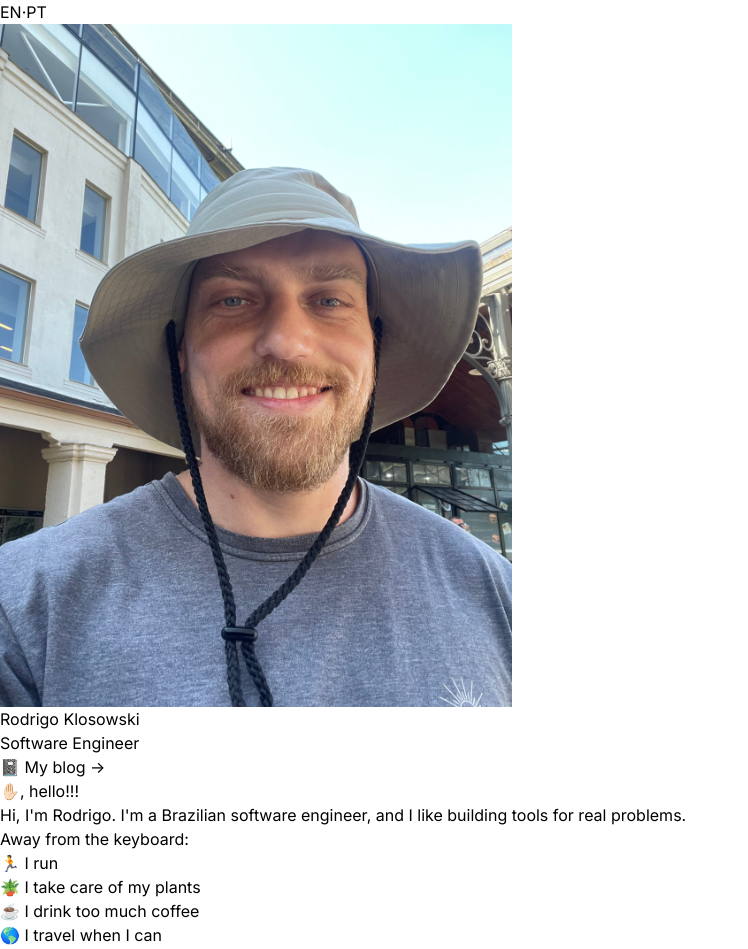
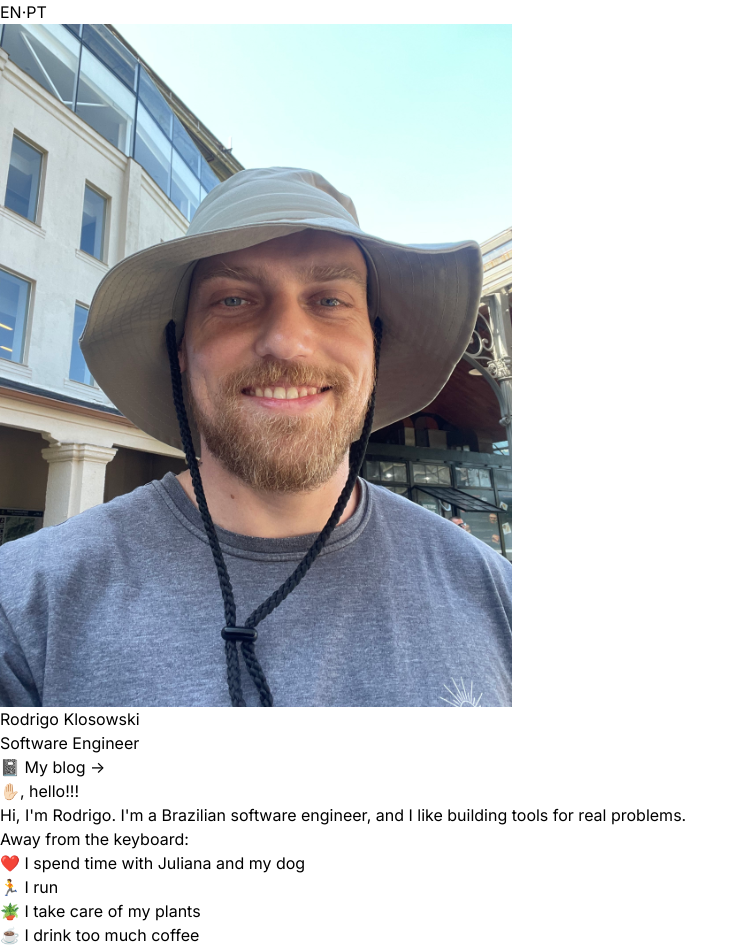
Before and after one commit to klosowsk/rklosowski, a Next.js app: page / in a window 1280 px wide. Shown: the top 949 px of the page, without its empty margins (0-748 px from the left). Built offline with nearby package versions, Linux system fonts and the light colour scheme; no server answers.

Commit message:
copy: mention Juliana and dog

```diff
--- a/src/i18n/dictionaries/en.ts
+++ b/src/i18n/dictionaries/en.ts
@@ -23,6 +23,7 @@ const en = {
         "Hi, I'm Rodrigo. I'm a Brazilian software engineer, and I like building tools for real problems.",
       listIntro: "Away from the keyboard:",
       items: [
+        "❤️ I spend time with Juliana and my dog",
         "🏃 I run",
         "🪴 I take care of my plants",
         "☕️ I drink too much coffee",
--- a/src/i18n/dictionaries/pt.ts
+++ b/src/i18n/dictionaries/pt.ts
@@ -21,6 +21,7 @@ const pt: Dictionary = {
         "Oi, eu sou o Rodrigo. Sou engenheiro de software brasileiro e gosto de construir ferramentas para problemas reais.",
       listIntro: "Fora do teclado:",
       items: [
+        "❤️ passo tempo com a Juliana e meu cachorro",
         "🏃 corro",
         "🪴 cuido das plantas",
         "☕️ tomo café demais",
```
